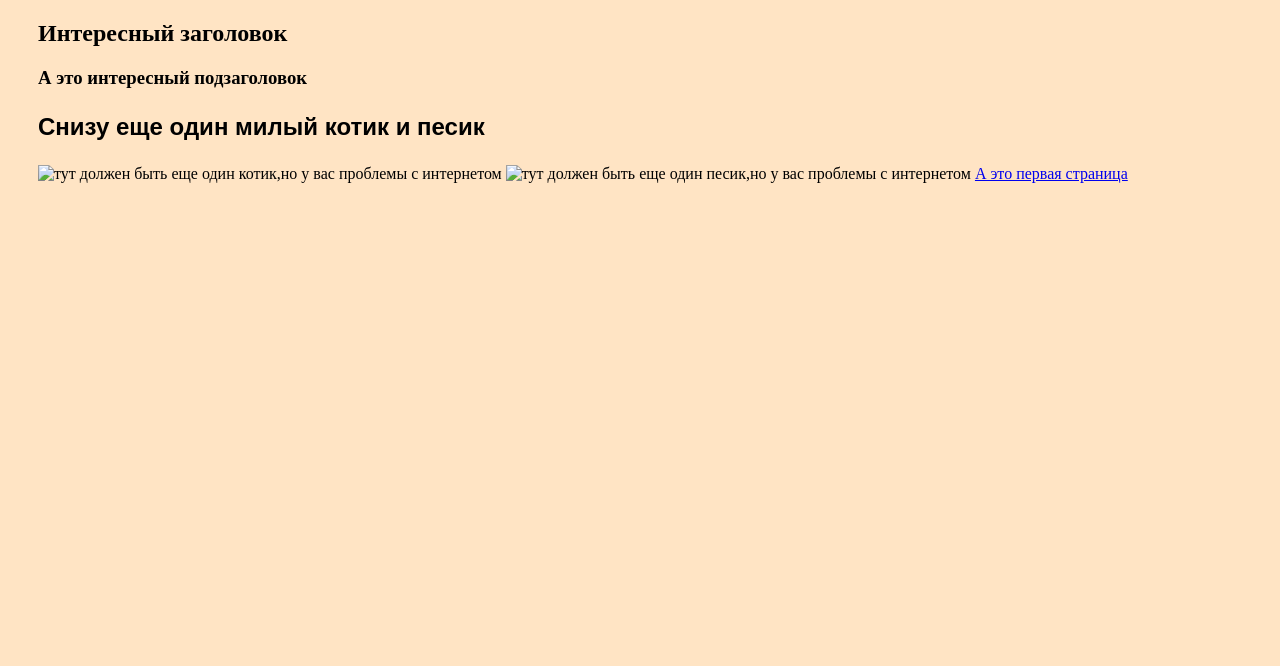
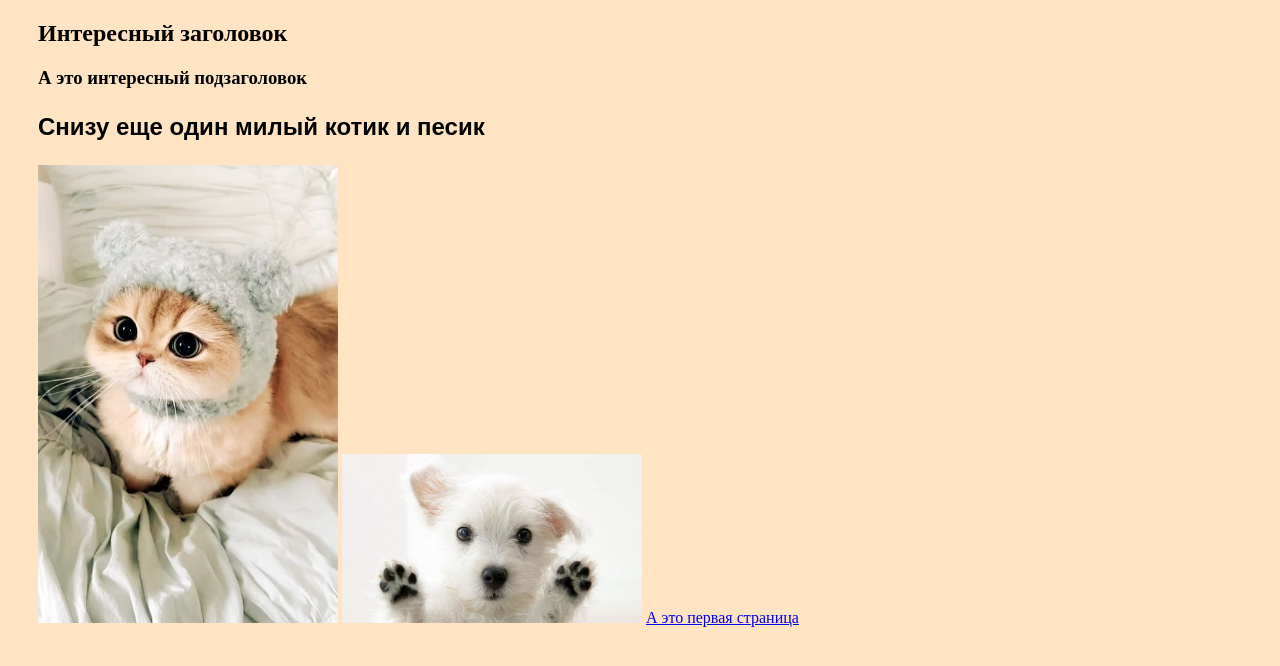
Before and after one commit to denfirstpro/html-site, a plain HTML site: page call.html in a window 1280 px wide. Drawn offline with Linux system fonts and the light colour scheme.

Commit message:
Update call.html

```diff
--- a/call.html
+++ b/call.html
@@ -8,12 +8,13 @@
     <h2>Интересный заголовок</h2>
     <h3>А это интересный подзаголовок</h3>
     <p>Снизу еще один милый котик и песик</p>
-    <img src="./Downloads/8a8863d43223ec63aad7ba05d8fbf2b2.jpg" alt="тут должен быть еще один котик,но у вас проблемы с интернетом" width="300px">
+    <img src="8a8863d43223ec63aad7ba05d8fbf2b2.jpg" alt="тут должен быть еще один котик,но у вас проблемы с интернетом" width="300px">
 </body>
 <body>
-    <img src="./Downloads/unnamed.jpg" alt="тут должен быть еще один песик,но у вас проблемы с интернетом" width="300px">
+    <img src="unnamed.jpg" alt="тут должен быть еще один песик,но у вас проблемы с интернетом" width="300px">
 </body>
 <body>
     <a href="./index.html">А это первая страница</a>
 </body>
+
 </html>
```
